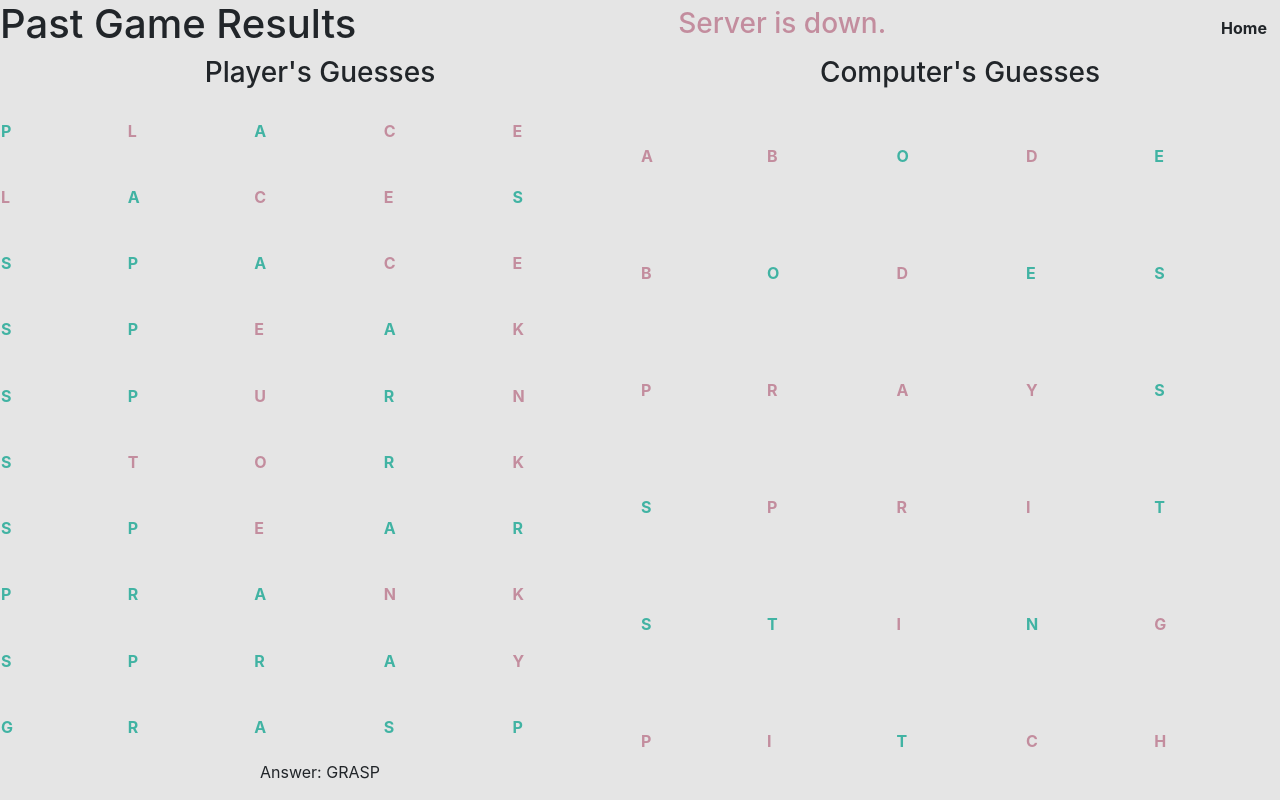
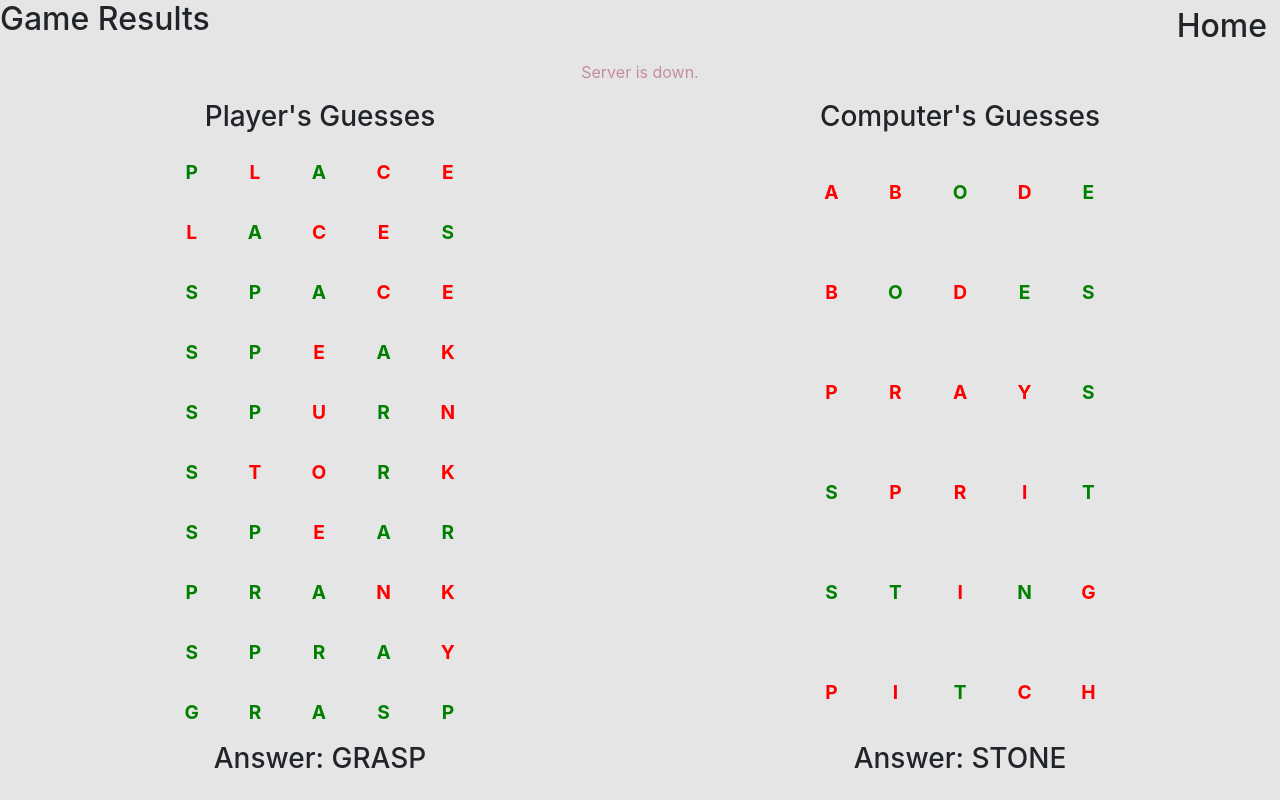
Before and after one commit to fannydai/Jotto.cloud, an Angular app in the folder front-end/: page /results in a window 1280 px wide. Built offline with nearby package versions, Linux system fonts and the light colour scheme; no server answers; sample sign-in values are in the browser's storage.

Commit message:
Reformatted results page

```diff
--- a/front-end/src/app/pages/results/results.component.html
+++ b/front-end/src/app/pages/results/results.component.html
@@ -1,8 +1,10 @@
 <div class="results-container">
   <div class="results-heading-container">
-    <h1>Past Game Results</h1>
-    <h3 *ngIf="errorMessage" class="warning-message">{{errorMessage}}</h3>
-    <a routerLink="/" class="btn btn-default"><b>Home</b></a>
+    <h2>Game Results</h2>
+    <a routerLink="/" class="btn btn-default"><h2>Home</h2></a>
+  </div>
+  <div class="results-error-container">
+    <p *ngIf="errorMessage" class="warning-message">{{errorMessage}}</p>
   </div>
   <div class="results-content-container">
     <div class="results-player-container">
@@ -21,9 +23,9 @@
           </tr>
         </tbody>
       </table>
-      <div *ngIf="playerWord">
+      <h3 *ngIf="playerWord">
         <p>Answer: {{playerWord}}</p>
-      </div>
+      </h3>
     </div>
     <div class="results-computer-container">
       <h3>Computer's Guesses</h3>
@@ -41,6 +43,9 @@
           </tr>
         </tbody>
       </table>
+      <h3 *ngIf="computerWord">
+          <p>Answer: {{computerWord}}</p>
+      </h3>
     </div>
   </div>
 </div>
--- a/front-end/src/app/pages/results/results.component.scss
+++ b/front-end/src/app/pages/results/results.component.scss
@@ -5,13 +5,15 @@
 }
 
 .correct-letter {
-    color: $green;
+    color: green;
     font-weight: bolder;
+    font-size: larger;
 }
 
 .incorrect-letter {
-    color: $red;
+    color: red;
     font-weight: bolder;
+    font-size: larger;
 }
 
 .results-container {
@@ -22,6 +24,7 @@
     flex-direction: column;
     .results-heading-container {
         display: flex;
+        /*
         * {
             display: flex;
             align-items: center;
@@ -31,7 +34,12 @@
         }
         :last-child {
             margin-left: auto;
-        }
+        }*/
+        justify-content: space-between;
+    }
+    .results-error-container {
+        height: 5%;
+        text-align: center;
     }
     .results-content-container {
         flex: 1;
@@ -45,8 +53,11 @@
             flex-direction: column;
             align-items: center;
             table {
-                width: 100%;
+                width: 50%;
                 flex: 1;
+                div {
+                    text-align: center;
+                }
             }
         }
         .results-computer-container {
@@ -56,8 +67,11 @@
             flex-direction: column;
             align-items: center;
             table {
-                width: 100%;
+                width: 50%;
                 flex: 1;
+                div {
+                    text-align: center;
+                }
             }
         }
     }
```
